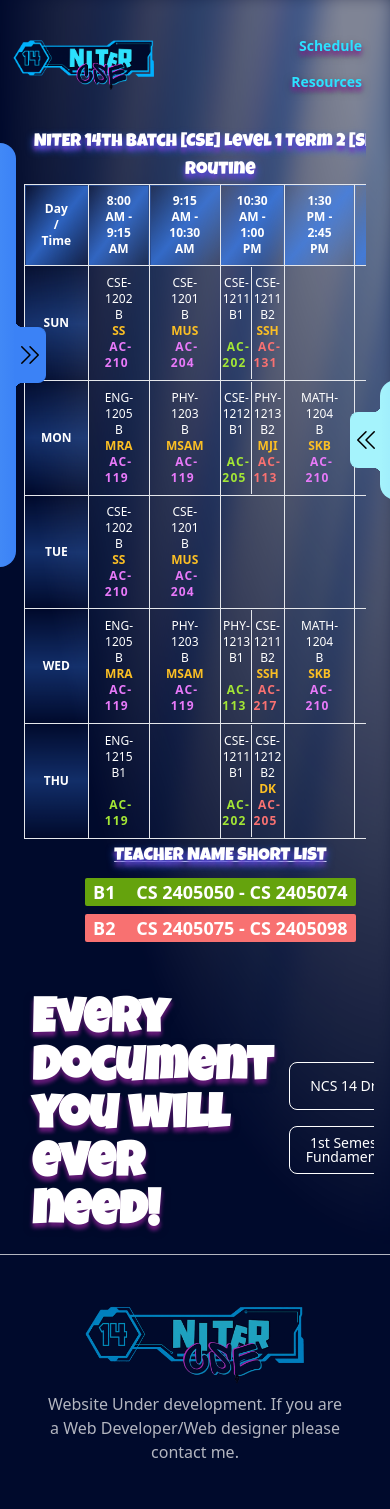
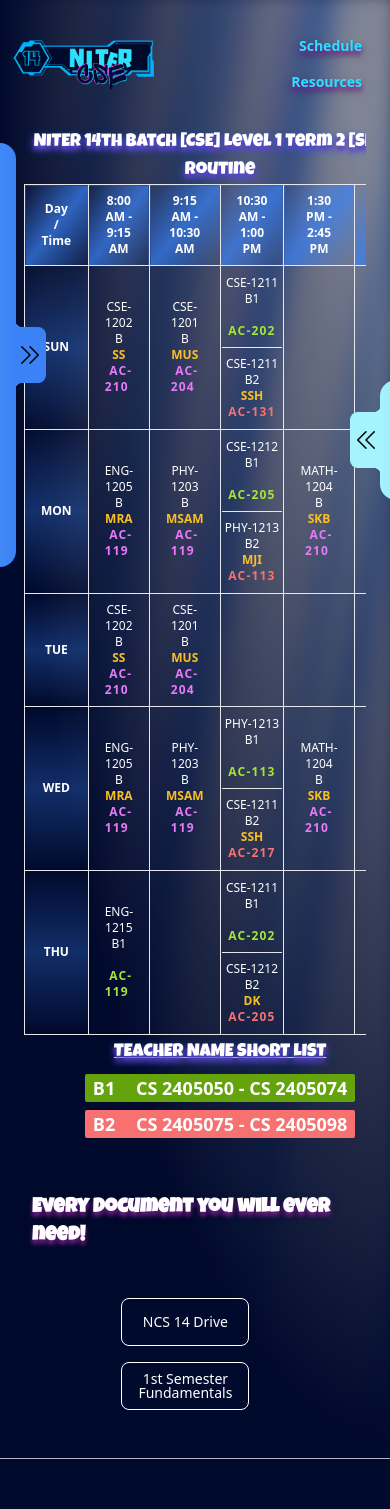
Before and after one commit to MoinulIslamNabin/Niter_Personal_project_1, a React (Vite) app: page / in a window 390 px wide. Shown: the top 1509 px of the page. Built offline with nearby package versions, Linux system fonts and the light colour scheme; a web font is replaced by a local one.

Commit message:
ui responsive fixed

```diff
--- a/src/Components/Home/Docs/Docs.jsx
+++ b/src/Components/Home/Docs/Docs.jsx
@@ -5,8 +5,8 @@ const Docs = () => {
   return (
     <>
       <div className="hero bg-transparent ">
-        <div className="hero-content flex-row-reverse">
-          <div className="lg:h-screen container mx-auto py-8 flex flex-col flex-wrap gap-4 justify-center content-end">
+        <div className="hero-content flex-col-reverse md:flex-row-reverse">
+          <div className="lg:h-screen container w-1/3 md:w-full mx-auto py-8 flex flex-col flex-wrap gap-4 justify-center content-end">
             {/* notes component and route replaced by drive link */}
             <Link
               target="_blank"
@@ -30,7 +30,7 @@ const Docs = () => {
           </div>
           <div>
             <h1
-              className="text-5xl font-bold text-white luckiest-guy"
+              className="text-xl md:text-3xl lg:text-5xl font-bold text-white luckiest-guy"
               style={{
                 textShadow: "0px 4px 8px #000B2B80, 0px 4px 4px #9F24A6",
               }}
--- a/src/Components/Home/Routine/Routine.jsx
+++ b/src/Components/Home/Routine/Routine.jsx
@@ -145,9 +145,9 @@ const Routine = () => {
                 </span>
               </td>
 
-              <td className=" flex items-center "
+              <td className=" flex items-center flex-col lg:flex-row"
               >
-                <tr className="border-r w-1/2 flex justify-center text-white text-center lg:px-10 bg-transparent">
+                <tr className="border-b lg:border-r lg:border-b-0 w-full lg:w-1/2 flex justify-center text-white text-center lg:px-10 bg-transparent">
                   <td className="py-2">
                     <span>CSE-1211</span>
                     <br />
@@ -172,7 +172,7 @@ const Routine = () => {
                     </span>
                   </td>
                 </tr>
-                <tr className="w-1/2 flex justify-center text-white text-center lg:px-10 bg-transparent">
+                <tr className="w-full lg:w-1/2 flex justify-center text-white text-center lg:px-10 bg-transparent">
                   <td className="py-2">
                     <span>CSE-1211</span>
                     <br />
@@ -253,8 +253,8 @@ const Routine = () => {
                 </span>
               </td>
 
-              <td className="border-t flex items-center ">
-                <tr className="border-r w-1/2 flex justify-center text-white text-center lg:px-10 bg-transparent">
+              <td className="border-t flex items-center flex-col lg:flex-row ">
+                <tr className="border-b lg:border-r lg:border-b-0 w-full lg:w-1/2 flex justify-center text-white text-center lg:px-10 bg-transparent">
                   <td className="py-2">
                     <span>CSE-1212</span>
                     <br />
@@ -279,7 +279,7 @@ const Routine = () => {
                     </span>
                   </td>
                 </tr>
-                <tr className="w-1/2 flex justify-center text-white text-center lg:px-10 bg-transparent">
+                <tr className="w-full lg:w-1/2 flex justify-center text-white text-center lg:px-10 bg-transparent">
                   <td className="py-2">
                     <span>PHY-1213</span>
                     <br />
@@ -435,8 +435,8 @@ const Routine = () => {
                   AC-119
                 </span>
               </td>
-              <td className="flex items-center ">
-                <tr className="border-r w-1/2 flex justify-center text-white text-center lg:px-10 bg-transparent">
+              <td className="flex items-center flex-col lg:flex-row ">
+                <tr className="border-b lg:border-r lg:border-b-0 w-full lg:w-1/2 flex justify-center text-white text-center lg:px-10 bg-transparent">
                   <td className="py-2">
                     <span>PHY-1213</span>
                     <br />
@@ -461,7 +461,7 @@ const Routine = () => {
                     </span>
                   </td>
                 </tr>
-                <tr className="w-1/2 flex justify-center text-white text-center lg:px-10 bg-transparent">
+                <tr className="w-full lg:w-1/2 flex justify-center text-white text-center lg:px-10 bg-transparent">
                   <td className="py-2">
                     <span>CSE-1211</span>
                     <br />
@@ -540,8 +540,8 @@ const Routine = () => {
                 </span>
               </td>
               <td className="py-2 px-4 border"></td>
-              <td className="border-t flex items-center ">
-                <tr className="border-r w-1/2 flex justify-center text-white text-center lg:px-10 bg-transparent">
+              <td className="border-t flex items-center flex-col lg:flex-row ">
+                <tr className="border-b lg:border-r lg:border-b-0 w-full lg:w-1/2 flex justify-center text-white text-center lg:px-10 bg-transparent">
                   <td className="py-2">
                     <span>CSE-1211</span>
                     <br />
@@ -566,7 +566,7 @@ const Routine = () => {
                     </span>
                   </td>
                 </tr>
-                <tr className="w-1/2 flex justify-center text-white text-center lg:px-10 bg-transparent">
+                <tr className="w-full lg:w-1/2 flex justify-center text-white text-center lg:px-10 bg-transparent">
                   <td className="py-2">
                     <span>CSE-1212</span>
                     <br />
--- a/src/main.jsx
+++ b/src/main.jsx
@@ -10,7 +10,7 @@ import Docs from "./Components/Home/Docs/Docs";
 import Books from "./Components/Home/Docs/Books/Books";
 import Note from "./Components/Home/Docs/Note/Note";
 import Questions from "./Components/Home/Docs/Questions/Questions";
-import App from "./App";
+
 
 const router = createBrowserRouter([
   {
```
